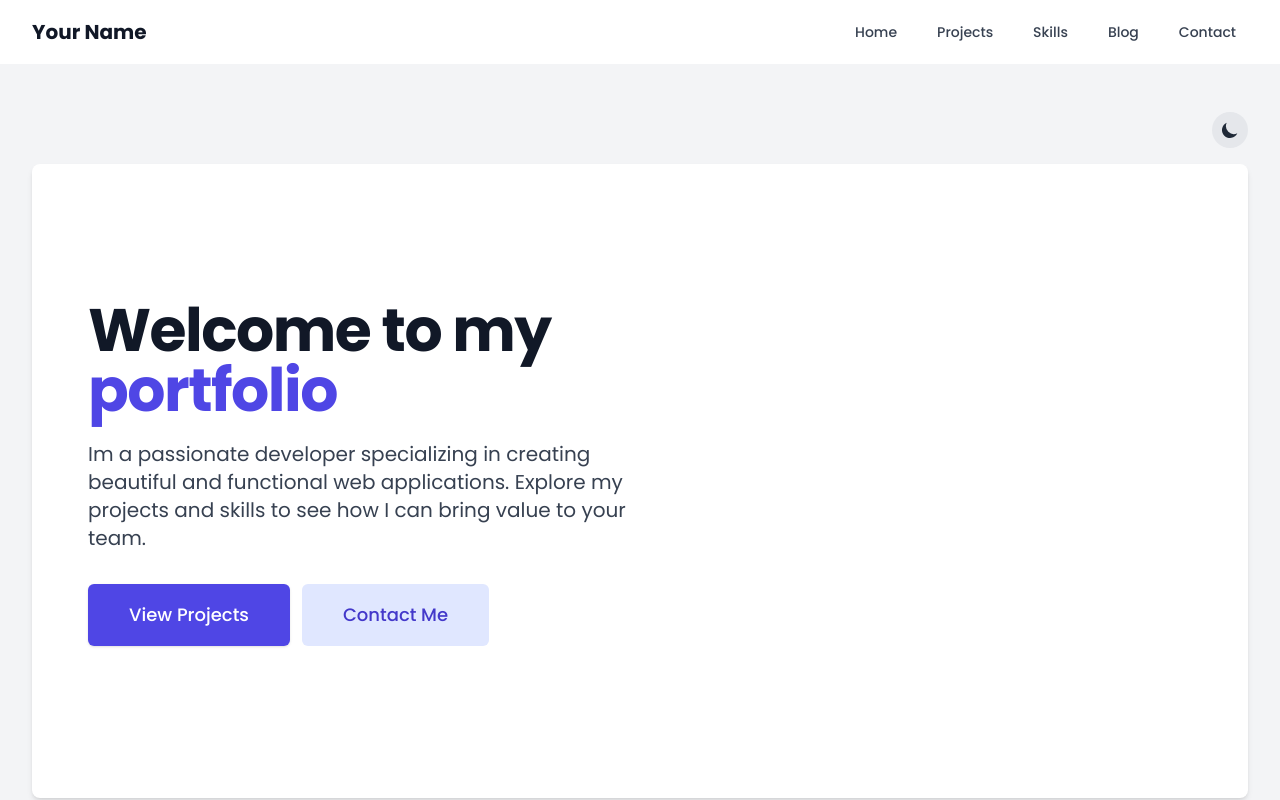
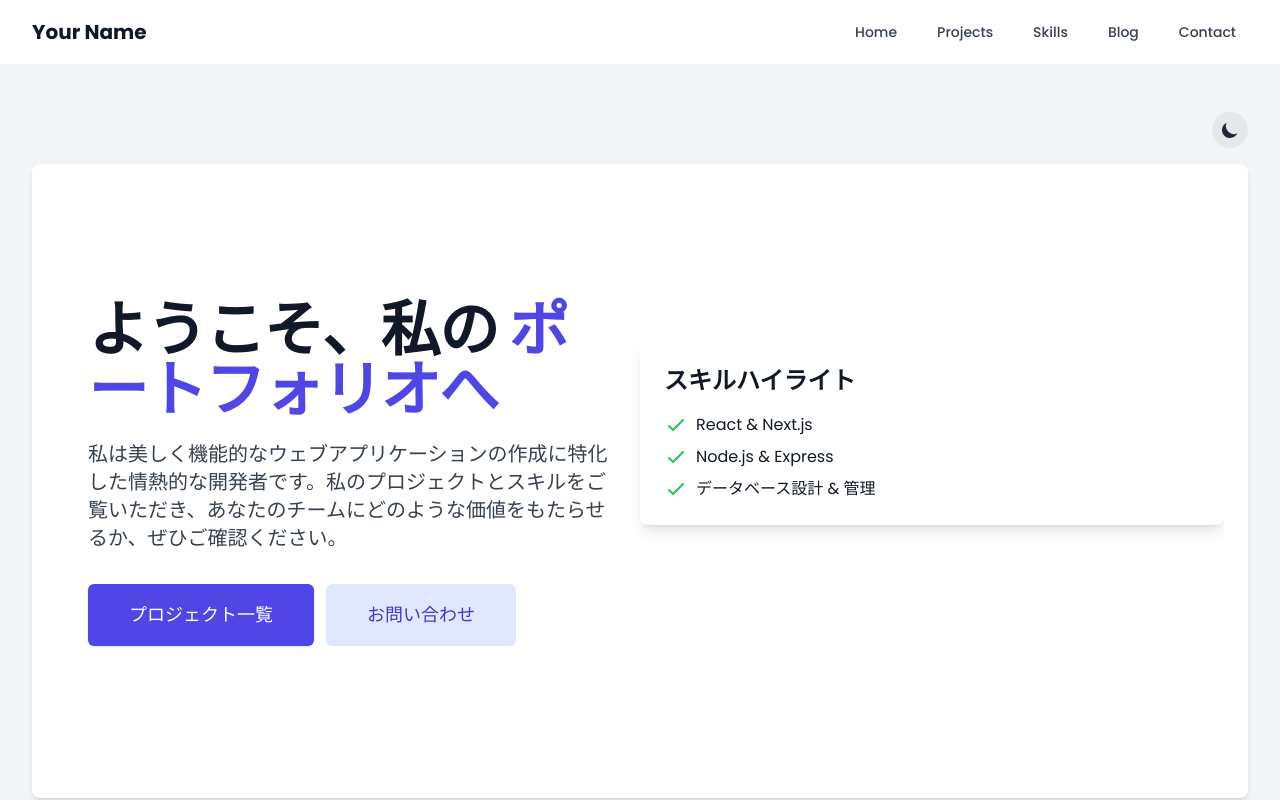
Before and after one commit to terutora/portfolio_project, a Next.js app: page / in a window 1280 px wide. Shown: the top 800 px of the page. Built offline with nearby package versions, Linux system fonts and the light colour scheme; grey boxes are pictures that could not be loaded.

Commit message:
ホームページを最適化しました

```diff
--- a/src/pages/_document.js
+++ b/src/pages/_document.js
@@ -1,13 +1,22 @@
-import { Html, Head, Main, NextScript } from "next/document";
+import Document, { Html, Head, Main, NextScript } from 'next/document'
 
-export default function Document() {
+class MyDocument extends Document {
+  render() {
     return (
-    <Html lang="en">
-      <Head />
+      <Html lang="ja">
+        <Head>
+          <link
+            href="https://fonts.googleapis.com/css2?family=Noto+Sans+JP:wght@400;500;700&display=swap"
+            rel="stylesheet"
+          />
+        </Head>
         <body>
           <Main />
           <NextScript />
         </body>
       </Html>
-  );
+    )
   }
+}
+
+export default MyDocument
--- a/src/pages/index.js
+++ b/src/pages/index.js
@@ -1,13 +1,15 @@
 import Layout from '../components/layout/Layout';
 import { motion } from 'framer-motion';
+import Link from 'next/link';
+import Image from 'next/image';
 
 export default function Home() {
   return (
     <Layout>
       <div className="relative overflow-hidden">
         <div className="max-w-7xl mx-auto">
-          <div className="relative z-10 pb-8 sm:pb-16 md:pb-20 lg:max-w-2xl lg:w-full lg:pb-28 xl:pb-32">
-            <main className="mt-10 mx-auto max-w-7xl px-4 sm:mt-12 sm:px-6 md:mt-16 lg:mt-20 lg:px-8 xl:mt-28">
+          <div className="relative z-10 pb-8 sm:pb-16 md:pb-20 lg:flex lg:items-center lg:justify-between lg:pb-28 xl:pb-32">
+            <main className="mt-10 mx-auto max-w-7xl px-4 sm:mt-12 sm:px-6 md:mt-16 lg:mt-20 lg:px-8 xl:mt-28 lg:w-1/2">
               <div className="sm:text-center lg:text-left">
                 <motion.h1
                   className="text-4xl tracking-tight font-extrabold text-gray-900 dark:text-gray-100 sm:text-5xl md:text-6xl"
@@ -15,8 +17,8 @@ export default function Home() {
                   animate={{ opacity: 1, y: 0 }}
                   transition={{ duration: 0.5 }}
                 >
-                  <span className="block xl:inline">Welcome to my</span>{' '}
-                  <span className="block text-indigo-600 xl:inline">portfolio</span>
+                  <span className="block xl:inline">ようこそ、私の</span>{' '}
+                  <span className="block text-indigo-600 xl:inline">ポートフォリオへ</span>
                 </motion.h1>
                 <motion.p
                   className="mt-3 text-base text-gray-700 dark:text-gray-300 sm:mt-5 sm:text-lg sm:max-w-xl sm:mx-auto md:mt-5 md:text-xl lg:mx-0"
@@ -24,28 +26,62 @@ export default function Home() {
                   animate={{ opacity: 1, y: 0 }}
                   transition={{ duration: 0.5, delay: 0.2 }}
                 >
-                  Im a passionate developer specializing in creating beautiful and functional web applications. Explore my projects and skills to see how I can bring value to your team.
+                  私は美しく機能的なウェブアプリケーションの作成に特化した情熱的な開発者です。私のプロジェクトとスキルをご覧いただき、あなたのチームにどのような価値をもたらせるか、ぜひご確認ください。
                 </motion.p>
                 <div className="mt-5 sm:mt-8 sm:flex sm:justify-center lg:justify-start">
                   <div className="rounded-md shadow">
-                    <a
-                      href="#"
-                      className="w-full flex items-center justify-center px-8 py-3 border border-transparent text-base font-medium rounded-md text-white bg-indigo-600 hover:bg-indigo-700 md:py-4 md:text-lg md:px-10"
-                    >
-                      View Projects
-                    </a>
+                    <Link href="/projects" className="w-full flex items-center justify-center px-8 py-3 border border-transparent text-base font-medium rounded-md text-white bg-indigo-600 hover:bg-indigo-700 md:py-4 md:text-lg md:px-10">
+                      プロジェクト一覧
+                    </Link>
                   </div>
                   <div className="mt-3 sm:mt-0 sm:ml-3">
-                    <a
-                      href="#"
-                      className="w-full flex items-center justify-center px-8 py-3 border border-transparent text-base font-medium rounded-md text-indigo-700 bg-indigo-100 hover:bg-indigo-200 md:py-4 md:text-lg md:px-10"
-                    >
-                      Contact Me
-                    </a>
+                    <Link href="/contact" className="w-full flex items-center justify-center px-8 py-3 border border-transparent text-base font-medium rounded-md text-indigo-700 bg-indigo-100 hover:bg-indigo-200 md:py-4 md:text-lg md:px-10">
+                      お問い合わせ
+                    </Link>
                   </div>
                 </div>
               </div>
             </main>
+            <motion.div
+              className="hidden lg:block lg:w-1/2"
+              initial={{ opacity: 0, x: 20 }}
+              animate={{ opacity: 1, x: 0 }}
+              transition={{ duration: 0.5, delay: 0.4 }}
+            >
+              <div className="relative h-64 sm:h-72 md:h-96 lg:h-full">
+                <Image
+                  src="/images/profile.jpg" // プロフィール画像のパスを指定してください
+                  alt="プロフィール画像"
+                  layout="fill"
+                  objectFit="cover"
+                  className="rounded-lg shadow-lg"
+                />
+              </div>
+              <div className="mt-8 bg-white dark:bg-gray-800 rounded-lg shadow-lg p-6">
+                <h2 className="text-2xl font-bold text-gray-900 dark:text-gray-100 mb-4">スキルハイライト</h2>
+                <ul className="space-y-2">
+                  <li className="flex items-center">
+                    <svg className="h-6 w-6 text-green-500 mr-2" fill="none" viewBox="0 0 24 24" stroke="currentColor">
+                      <path strokeLinecap="round" strokeLinejoin="round" strokeWidth={2} d="M5 13l4 4L19 7" />
+                    </svg>
+                    React & Next.js
+                  </li>
+                  <li className="flex items-center">
+                    <svg className="h-6 w-6 text-green-500 mr-2" fill="none" viewBox="0 0 24 24" stroke="currentColor">
+                      <path strokeLinecap="round" strokeLinejoin="round" strokeWidth={2} d="M5 13l4 4L19 7" />
+                    </svg>
+                    Node.js & Express
+                  </li>
+                  <li className="flex items-center">
+                    <svg className="h-6 w-6 text-green-500 mr-2" fill="none" viewBox="0 0 24 24" stroke="currentColor">
+                      <path strokeLinecap="round" strokeLinejoin="round" strokeWidth={2} d="M5 13l4 4L19 7" />
+                    </svg>
+                    データベース設計 & 管理
+                  </li>
+                  {/* 必要に応じて他のスキルを追加 */}
+                </ul>
+              </div>
+            </motion.div>
           </div>
         </div>
       </div>
--- a/tailwind.config.js
+++ b/tailwind.config.js
@@ -6,6 +6,13 @@ module.exports = {
   darkMode: 'class',
   theme: {
     extend: {
+      fontFamily: {
+        sans: [
+          '"Noto Sans JP"',
+          'sans-serif',
+          // 他のフォールバックフォント
+        ],
+      },
       colors: {
         'main-black': '#0A0A0A',
         'accent-gold': '#FFD700',
```
Also changed, not shown: public/profile.jpg (added). Lines whose indentation alone changed are shown as unchanged.
